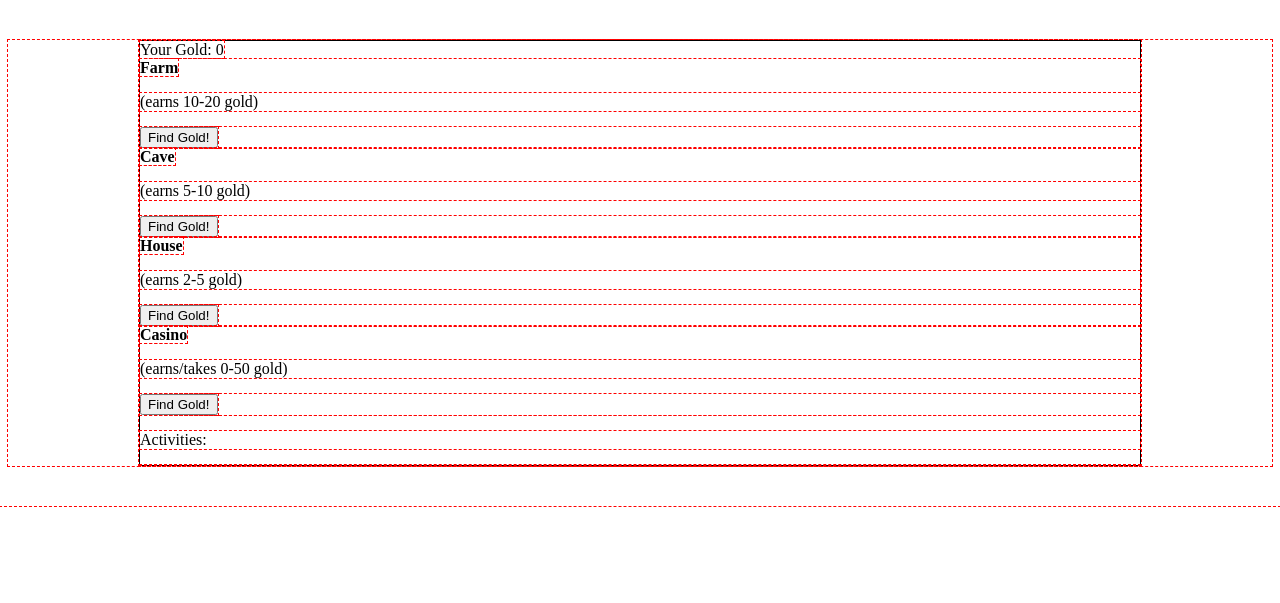
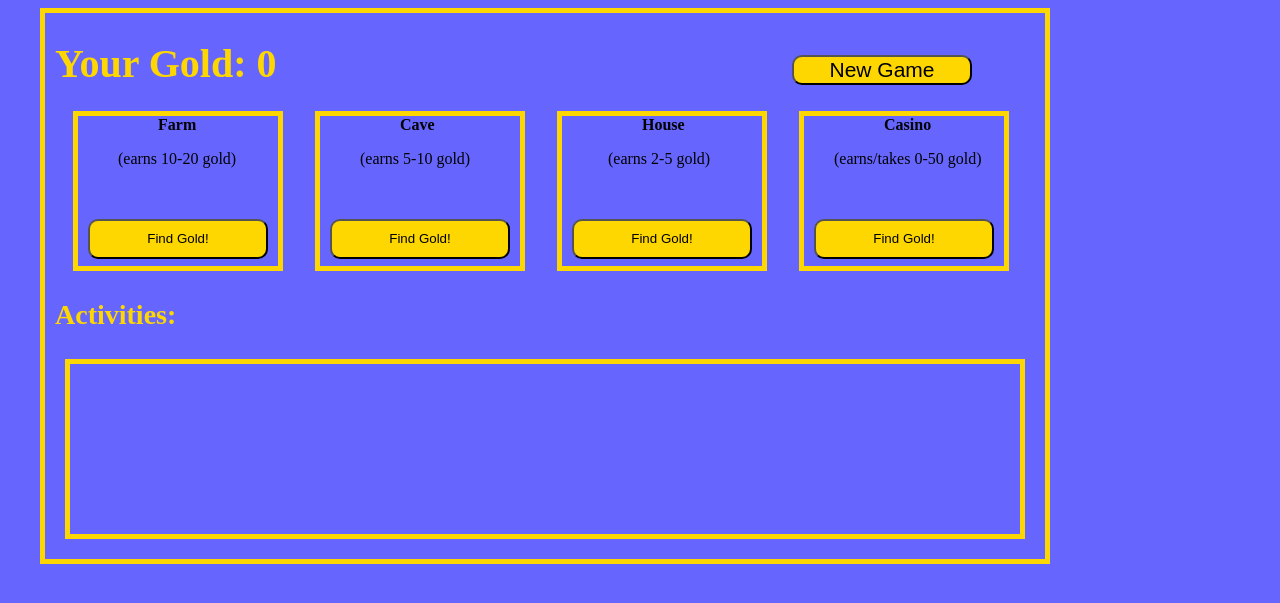
Before and after one commit to antonmhuang/djangoNinjaGold, a Django app: page / in a window 1280 px wide. Shown: the top 603 px of the page. Run offline with Django 3.2, Linux system fonts and the light colour scheme.

Commit message:
Did some coloring

```diff
--- a/apps/ninja_app/static/css/style.css
+++ b/apps/ninja_app/static/css/style.css
@@ -1,12 +1,90 @@
 *{
-    outline: 1px dashed red;
+    /* outline: 1px dashed red; */
+    background-color: #6666ff;
 }
+/* .img1{
+    width: 100px;
+    height: 100px;
+    display: inline-block;
+    border: 1px solid black;
+} */
 .container{
-    border: 1px solid black;
+    border: 5px solid gold;
     width: 1000px;
-    margin: 40px auto;
-}
-
-.col{
+    /* margin: 40px auto; */
+    display: inline-block;
+    vertical-align: top;
 
 }
+.col{
+    display: inline-block;
+    border: 5px solid gold;
+    width: 200px;
+    margin-left: 28px;
+    height: 150px;
+}
+.gold{
+    display: inline-block;
+    margin-left: 10px;
+    font-size: 40px;
+    margin-bottom: 24px;
+    width: 400px;
+    color: gold;
+}
+.active{
+    margin-left: 10px;
+    font-size: 28px;
+    color: gold;
+}
+.col label{
+    margin-left: 40%;
+}
+.button{
+    width: 180px;
+    margin-left: 10px;
+    height: 40px;
+    border-radius: 10px;
+    background-color: gold;
+    margin-top: 35px;
+}
+.col p{
+    margin-left: 20%;
+}
+.newgold{
+    color: green;
+}
+.lostgold{
+    color: red;
+}
+.text{
+    width: 300px;
+    margin-left: 20px;
+}
+.newgame{
+    width: 180px;
+    margin-left: 333px;
+    height: 535x;
+    border-radius: 10px;
+    background-color: gold;
+    font-size: 21px;
+}
+.newgame_form{
+    display: inline-block;
+    width: 530px;
+
+}
+.text{
+    height: 170px;
+    overflow-y: scroll;
+    border: 5px solid gold;
+    margin-bottom: 20px;
+    width: 950px;
+}
+#main-container{
+    width: 1200px;
+    margin: 0 auto;
+}
+/* .img1{ */
+    /* background: url("https://www.google.com/imgres?imgurl=https%3A%2F%2Fcdn.dribbble.com%2Fusers%2F361038%2Fscreenshots%2F3587459%2Fcoin_000.gif&imgrefurl=https%3A%2F%2Fdribbble.com%2Fshots%2F3587459-Chinese-coins&docid=C04lI2-C7heu-M&tbnid=LZNCqoJ8ivtmvM%3A&vet=1&w=400&h=300&bih=950&biw=1922&ved=2ahUKEwjk15KHtrvcAhUwIDQIHa-MARcQxiAoBnoECAEQGg&iact=c&ictx=1"); */
+    /* background: image('https://www.google.com/imgres?imgurl=https%3A%2F%2Fcdn.dribbble.com%2Fusers%2F361038%2Fscreenshots%2F3587459%2Fcoin_000.gif&imgrefurl=https%3A%2F%2Fdribbble.com%2Fshots%2F3587459-Chinese-coins&docid=C04lI2-C7heu-M&tbnid=LZNCqoJ8ivtmvM%3A&vet=1&w=400&h=300&bih=950&biw=1922&ved=2ahUKEwjk15KHtrvcAhUwIDQIHa-MARcQxiAoBnoECAEQGg&iact=c&ictx=1') */
+/* } */
--- a/apps/ninja_app/templates/index.html
+++ b/apps/ninja_app/templates/index.html
@@ -9,44 +9,27 @@
     <link rel="stylesheet" href="{% static 'css/style.css' %}">
 
 
-    <!-- <style>
-        .container{
-            margin: 20px auto;
-            width: 1000px;
-            min-height: 100px;
-            border: 1px dotted red;
-        }
-        .col{
-            display: inline-block;
-            border: 1px solid black;
-            width: 180px;
-            text-align: center;
-        }
-        .text{
-            max-height: 150px;
-            overflow-y: scroll;
-            border: 2px solid black;
-            padding: 0 10px;
-        }
-        .newgold{
-            color: green;
-        }
-        .lostgold{
-            color: red;
-        }
-    </style> -->
+    <style>
+
+    </style>
 </head>
 <body>
+<div id="main-container">
+        <div class="img1"></div>
+
         <div class="container">
-        <label>Your Gold: {{request.session.gold}} </label>
-        <br>
+            <h1 class="gold">Your Gold: {{request.session.gold}} </h1>
+            <form class="newgame_form" action="/newgame">
+                <input class="newgame" type="submit" name="restart" value="New Game">
+            </form>
+
             <div class="col">
                 <label><b>Farm</b></label>
                 <p>(earns 10-20 gold)</p>
                 <form action="/process", method="POST">
                     {% csrf_token %}
                     <input type="hidden" class="newgold">
-                <input type="submit", name="farm", value="Find Gold!">
+                    <input class="button" type="submit", name="farm", value="Find Gold!">
                 </form>
             </div>
             <div class="col">
@@ -55,31 +38,35 @@
                 <form action="/process", method="POST">
                     {% csrf_token %}
                     <input type="hidden", name="newgold">
-                <input type="submit", name="cave", value="Find Gold!">
+                    <input class="button" type="submit", name="cave", value="Find Gold!">
                 </form>
             </div>
             <div class="col">
                 <label><b>House</b></label>
-            <p>(earns 2-5 gold)</p>
+                <p style="margin-left: 23%;">(earns 2-5 gold)</p>
                 <form action="/process", method="POST">
                     {% csrf_token %}
                     <input type="hidden", name="newgold">
-                <input type="submit", name="house", value="Find Gold!">
+                    <input class="button" type="submit", name="house", value="Find Gold!">
                 </form>
             </div>
             <div class="col">
                 <label><b>Casino</b></label>
-            <p>(earns/takes 0-50 gold)</p>
+                <p style="margin-left: 15%;">(earns/takes 0-50 gold)</p>
                 <form action="/process", method="POST">
                     {% csrf_token %}
                     <input type="hidden", name="newgold">
-                <input type="submit", name="casino", value="Find Gold!">
+                    <input class="button" type="submit", name="casino", value="Find Gold!">
                 </form>
             </div>
-        <p>Activities:</p>
-        <div class="text">
+            <p class="active"><strong>Activities:</strong></p>
+            <div class="text"
             {{request.session.text|safe}}
             </div>
         </div>
+</div>
+
+
+
 </body>
 </html>
--- a/apps/ninja_app/urls.py
+++ b/apps/ninja_app/urls.py
@@ -3,4 +3,6 @@ from . import views
 urlpatterns = [
     url(r'^$', views.index),
     url(r'^process$', views.process),
+    url(r'^newgame$', views.reset),
+
 ]
--- a/apps/ninja_app/views.py
+++ b/apps/ninja_app/views.py
@@ -29,5 +29,8 @@ def process(request):
             request.session['gold'] = request.session['gold'] - rand
             request.session['text'] = "<p class='lostgold'>Lost "+ str(rand) + " gold from the casino!</p>" + request.session['text']
 
+    return redirect('/')
 
+def reset(request):
+    request.session.clear()
     return redirect('/')
```
Also changed, not shown: db.sqlite3. Lines whose indentation alone changed are shown as unchanged.
